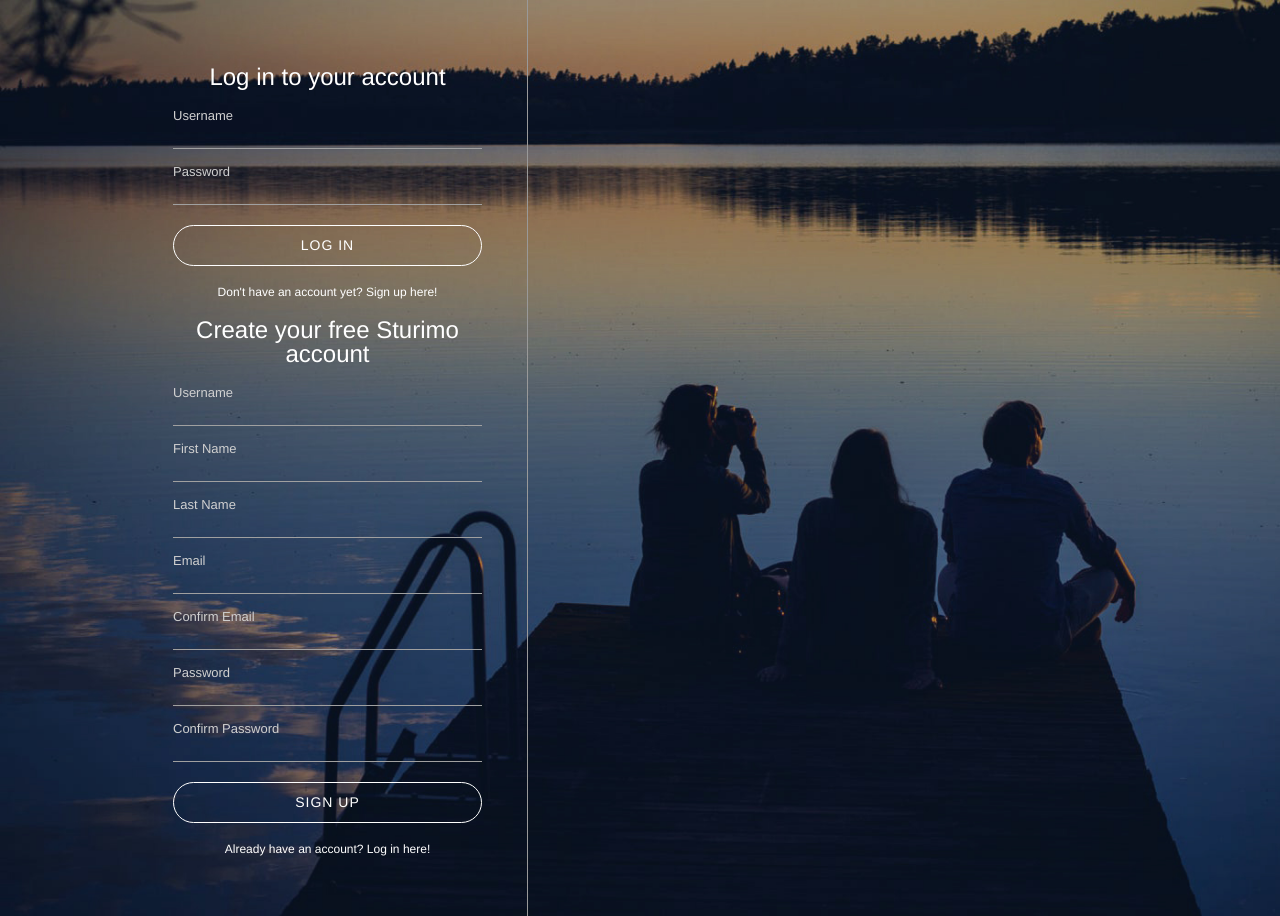
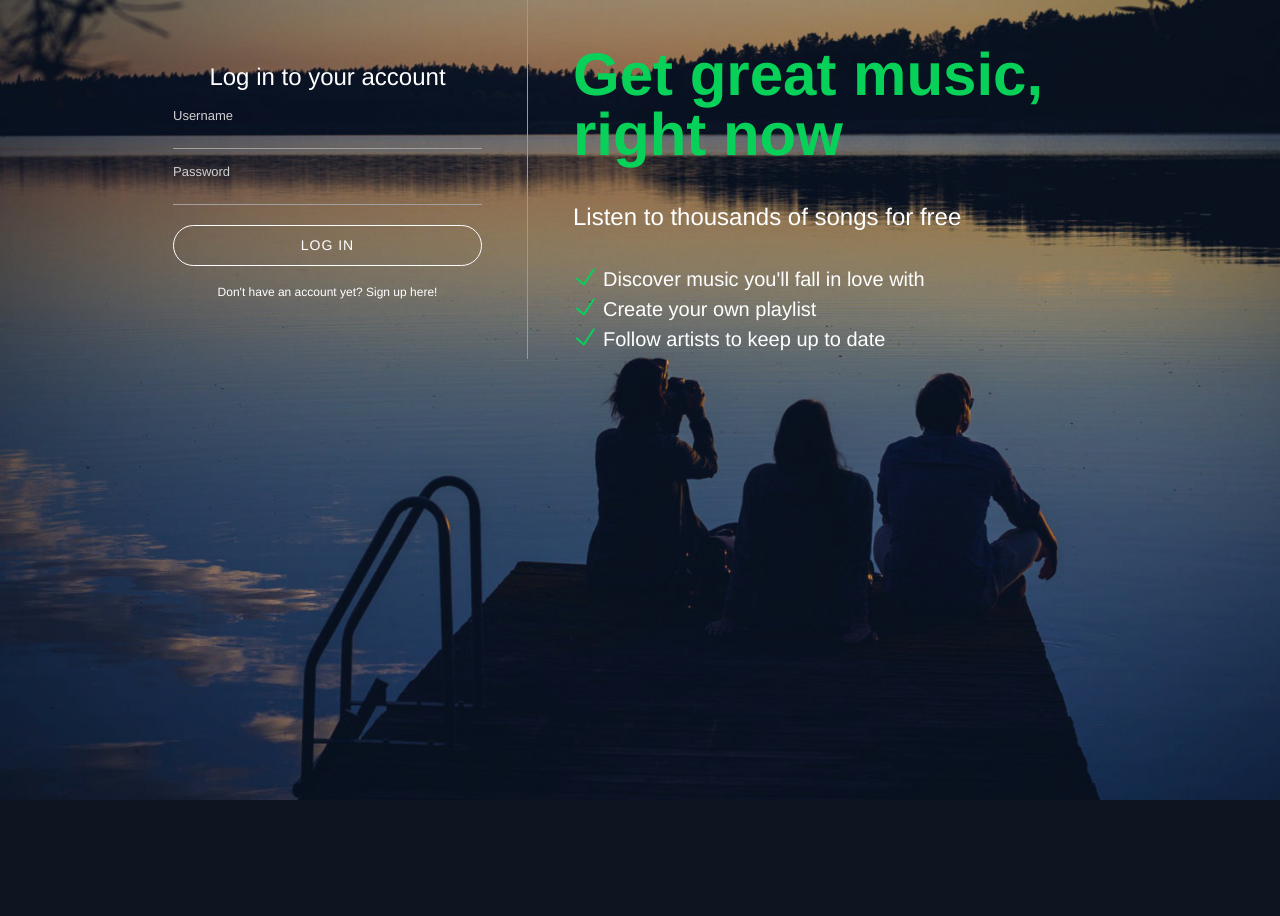
Before and after one commit to adamroberts91/Sturimo, a PHP site: page /register.php in a window 1280 px wide. After the commit the page ends 800 px from the top, so only its background shows below. Run offline with PHP 8.4, Linux system fonts and the light colour scheme.

Commit message:
finished home page

```diff
--- a/assets/css/register.css
+++ b/assets/css/register.css
@@ -63,6 +63,7 @@ input[type="password"]:focus {
     color: #d0d0d0;
     font-size: 13px;
     margin-top: 15px;
+    display: block;
 }
 
 #inputContainer button {
@@ -87,9 +88,47 @@ input[type="password"]:focus {
 
 .hasAccountText {
     text-align: center;
+    cursor: pointer;
 }
 
 .hasAccountText span{
     font-weight: bold;
     font-size: 12px;
 }
+
+#registerForm,
+#loginForm {
+    display: none;
+}
+
+#loginText {
+    padding: 45px;
+    display: table-cell;
+}
+
+#loginText h1 {
+    color: #07D159;
+    font-size: 60px;
+    font-weight: bold;
+}
+
+#loginText h2 {
+    margin: 35px 0;
+}
+
+#loginText ul {
+    padding: 0;
+}
+
+#loginText li {
+    font-size: 20px;
+    list-style-type: none;
+    padding: 5px 30px;
+    background: url("../images/icons/checkmark.png") no-repeat 0 0;
+}
+
+#inputContainer .errorMessage {
+    color: #07d159;
+    font-size: 12px;
+    display: block;
+}
--- a/register.php
+++ b/register.php
@@ -24,19 +24,36 @@ function getInputValue($name) {
     <script src="assets/js/register.js"></script>
 </head>
 <body>
+    <?php
+    if(isset($_POST['registerButton'])) {
+        echo '<script>
+            $(document).ready(() => {
+                $("#loginForm").hide();
+                $("#registerForm").show();
+            });
+        </script>';
+    }
+    else {
+        echo '<script>
+            $(document).ready(() => {
+                $("#loginForm").show();
+                $("#registerForm").hide();
+            });
+        </script>';
+    }
+    ?>
 
-    <script>
 
-    </script>
     <div id="background">
         <div id="loginContainer">
             <div id="inputContainer">
                 <form id="loginForm" action="register.php" method="POST">
                     <h2>Log in to your account</h2>
                     <?php echo $account->getError(Constants::$usernameCharacters); ?>
+                    <?php echo $account->getError(Constants::$loginFailed); ?>
                     <p>
                         <label for="loginUsername">Username</label>
-                        <input id="loginUsername" type="text" name="loginUsername" required />
+                        <input id="loginUsername" type="text" name="loginUsername" value="<?php getInputValue('loginUsername') ?>" required />
                     </p>
                     <p>
                         <label for="loginPassword">Password</label>
@@ -95,6 +112,15 @@ function getInputValue($name) {
                     </div>
                 </form>
             </div>
+            <div id="loginText">
+                <h1>Get great music, right now</h1>
+                <h2>Listen to thousands of songs for free</h2>
+                <ul>
+                    <li>Discover music you'll fall in love with</li>
+                    <li>Create your own playlist</li>
+                    <li>Follow artists to keep up to date</li>
+                </ul>
+            </div>
         </div>
     </div>
 
```
Also changed, not shown: assets/images/icons/checkmark.png (added).
